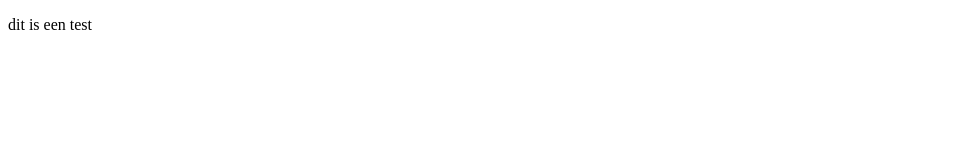
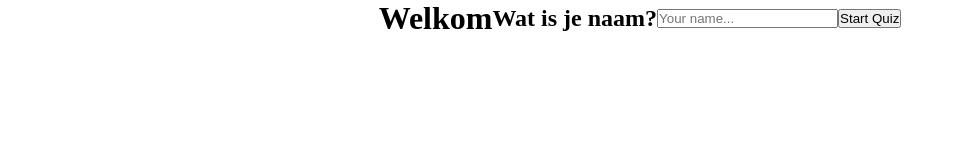
Before and after one commit to CrispyBird/frontend-project-1, a plain HTML site: page index.html in a window 1280 px wide. Shown: the whole page, without its empty margins (0-956 px from the left). Drawn offline with Linux system fonts and the light colour scheme; files that its build step writes are made by us from their sources.

Commit message:
css toegevoegd

```diff
--- a/index.html
+++ b/index.html
@@ -3,9 +3,14 @@
 <head>
     <meta charset="UTF-8">
     <meta name="viewport" content="width=device-width, initial-scale=1.0">
+    <link rel="stylesheet" href="/css/style.css">
     <title>project 1</title>
 </head>
 <body>
-    <p>dit is een test</p>
+    <h1>Welkom</h1>
+    <p></p>
+    <h2>Wat is je naam?</h2>
+    <input class="input" id="name" type="text" placeholder="Your name...">
+    <button class="submit" id="submit">Start Quiz</button>
 </body>
 </html>
--- /dev/null
+++ b/style.css
@@ -0,0 +1,11 @@
+* {
+    margin: 0;
+    padding: 0;
+    box-sizing: border-box;
+}
+
+body {
+    display: flex;
+    justify-content: center;
+    align-items: center;
+}
```
